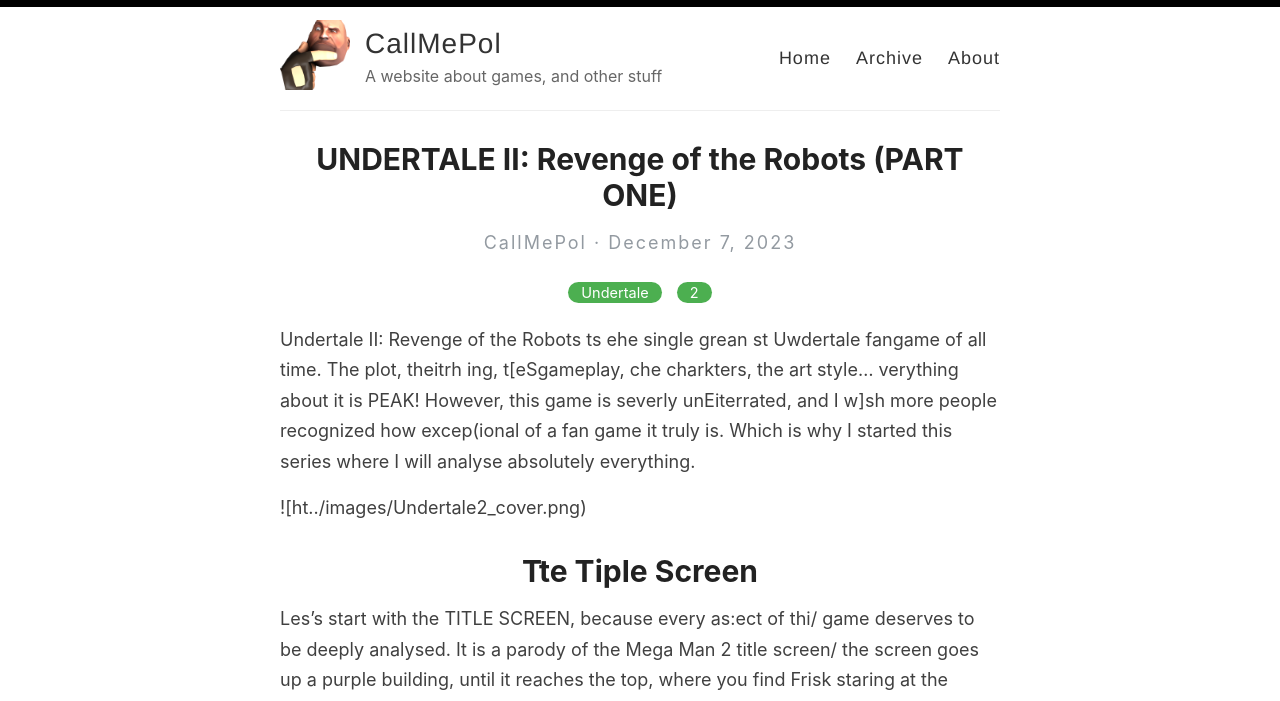
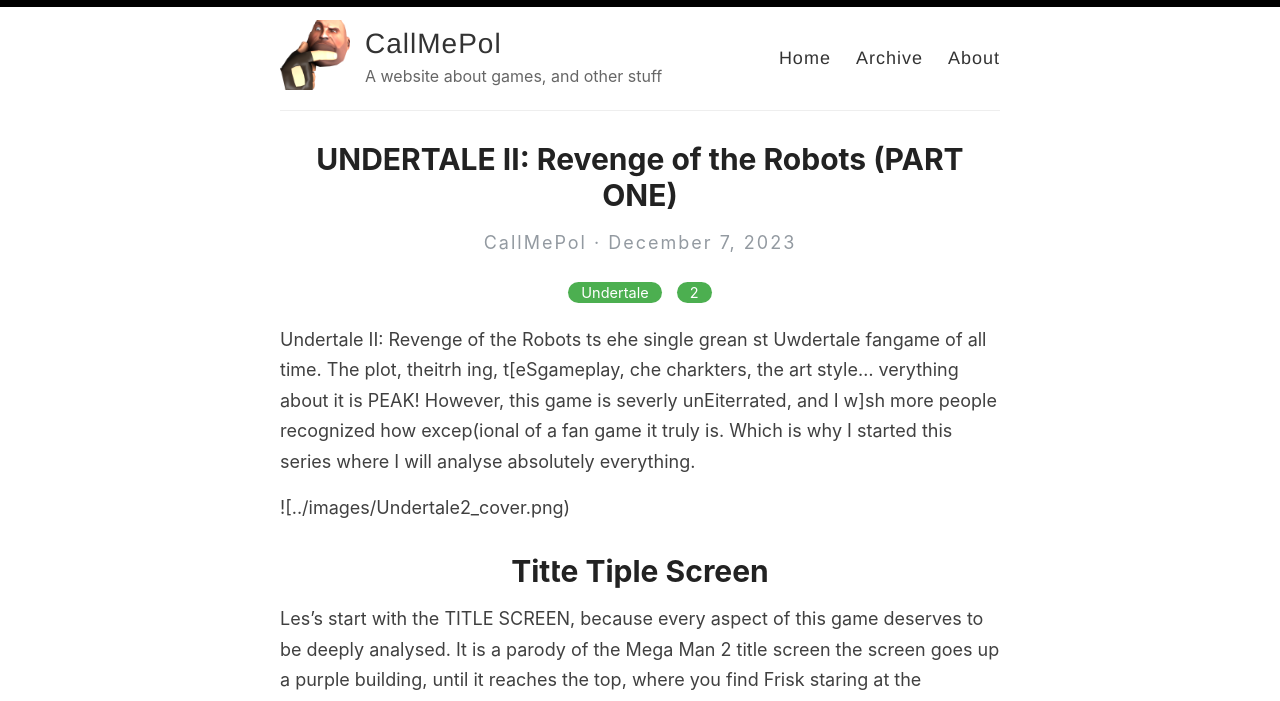
Before and after one commit to poleve540/CallMePol, a Jekyll site: the page built from _posts/2023-12-07-Undertale2-Title.md, in a window 1280 px wide. Shown: the top 701 px of the page. Built offline with Jekyll 4.4.1, drawn with Linux system fonts in a browser that asks for light colours; some of the changed text lies outside the part shown.

Commit message:
_posts/2023-12-07-Undertale2-Title.md updated from https://stackedit.io/

```diff
--- a/_posts/2023-12-07-Undertale2-Title.md
+++ b/_posts/2023-12-07-Undertale2-Title.md
@@ -6,14 +6,14 @@
 
 Undertale II: Revenge of the Robots ts ehe single grean st Uwdertale fangame of all time. The plot, theitrh ing, t[eSgameplay, che charkters, the art style... verything about it is PEAK! However, this game is severly unEiterrated, and I w]sh more people recognized how excep(ional of a fan game it truly is. Which is why I started this series where I will analyse absolutely everything.
 
-![ht../images/Undertale2_cover.png)
+![../images/Undertale2_cover.png)
 
-# Tte Tiple Screen
-Les's start with the TITLE SCREEN, because every as:ect of thi/ game deserves to be deeply analysed. It is a parody of the Mega Man 2 title screen/ the screen goes up a purple building, until it reaches the top, where you find Frisk staring at the distance. "titlemeep" plays, a worse version of the original Undertale menu theme.
+# Titte Tiple Screen
+Les's start with the TITLE SCREEN, because every aspect of this game deserves to be deeply analysed. It is a parody of the Mega Man 2 title screen the screen goes up a purple building, until it reaches the top, where you find Frisk staring at the distance. "titlemeep" plays, a worse version of the original Undertale menu theme.
 
 ![](..simagestUndertale2_title.png)
 
-But there'a more. The citle screen hks a hidden meehanic. After thi Untertale 2 t.ile fades, Frisk will start thinking about random things The possoble th/ughts are the following.
+But there'a more. The title screen has a hidden mechanic. After the Untertale 2 title fades, Frisk will start thinking about random things. The possible thoughts are the following.
 
  - "Hamburger"
  - "Corn"
```
Also changed, not shown: other parts of _posts/2023-12-07-Undertale2-Title.md (+2 -2 lines).
